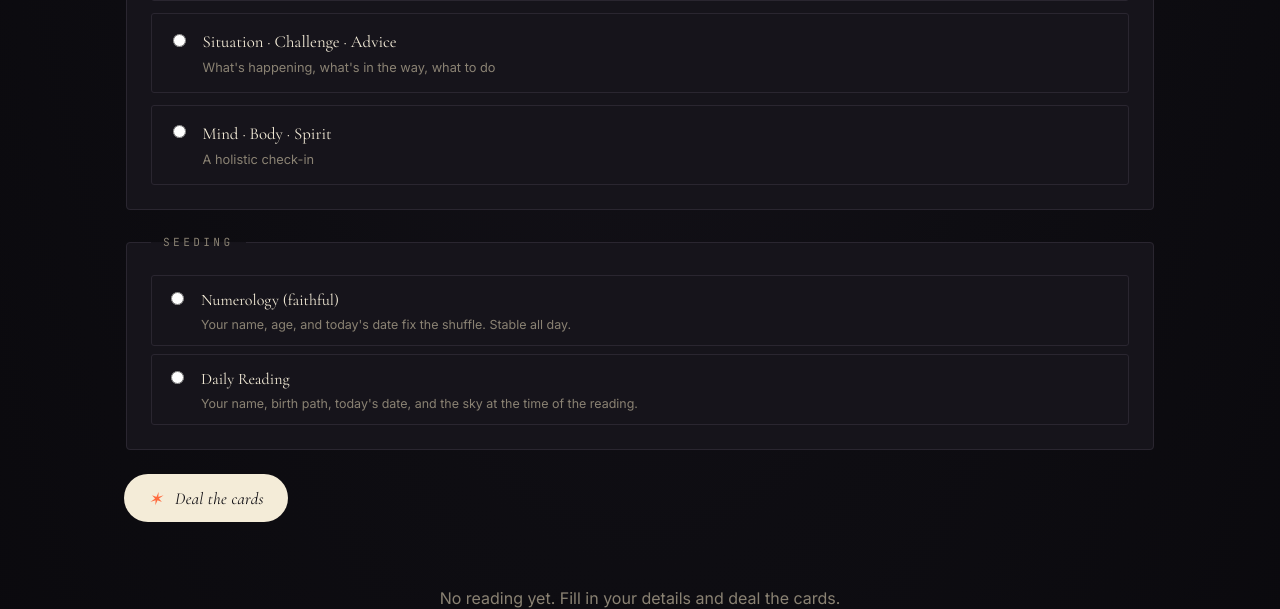
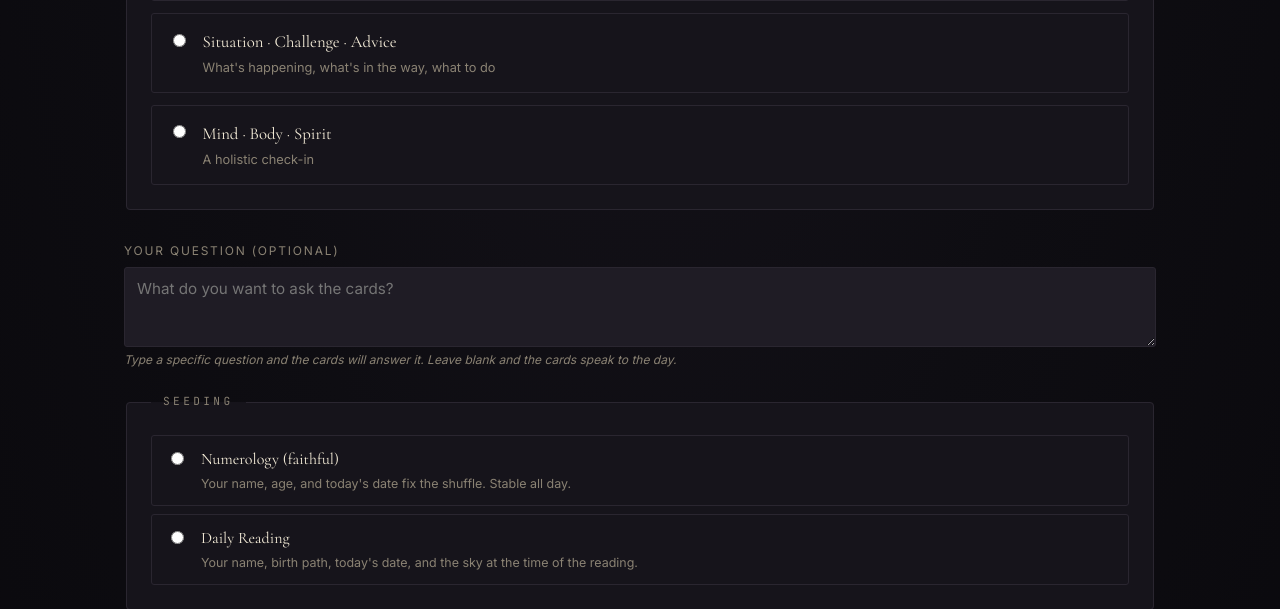
Before and after one commit to xDarkicex/syzygy-tarot, a FastAPI app: page / in a window 1280 px wide. Shown: the part 1185-1794 px from the top of the page. Run offline with FastAPI, Linux system fonts and the light colour scheme.

Commit message:
Question textarea: always visible, no x-show gating
Drop the x-show. The textarea is now always rendered; it just sits
between the spread picker and the seeding picker. The LLM prompt already
threads the question into the closing paragraph, so it works regardless
of which spread the user picks.

This sidesteps a real Alpine-quirk we were chasing: x-show in this
particular form scope (body x-data with the radios inside a child
fieldset) was evaluating the wrong value. Showing the field by default
is more honest and more forgiving — a user who picks Hear/Help/Hold
can still type a question if they want.

```diff
--- a/app/static/css/site.css
+++ b/app/static/css/site.css
@@ -335,9 +335,7 @@ fieldset.profile input:focus, fieldset.profile select:focus { outline: 2px solid
 .interpretation__strong { color: var(--ember); font-weight: 500; }
 .interpretation__body--pending { display: flex; flex-direction: column; align-items: center; gap: 0.5rem; padding: 1rem 0; }
 .interpretation__body--pending p { font-family: var(--serif); font-style: italic; color: var(--ink-soft); margin: 0; }
-.question-field { display: none; margin-top: 0.5rem; }
-.question-field[style*="display: block"],
-.question-field[style*="display:block"] { display: block !important; }
+.question-field { display: block; margin-top: 0.5rem; }
 .question-field label { display: flex; flex-direction: column; gap: 0.4rem; }
 .question-field span { font-size: 0.75rem; letter-spacing: 0.15em; text-transform: uppercase; color: var(--ink-faint); }
 .question-field textarea {
--- a/app/templates/home.html
+++ b/app/templates/home.html
@@ -67,14 +67,14 @@
     {% endfor %}
   </fieldset>
 
-  <div class="question-field" x-show="profile.spread === 'single'">
+  <div class="question-field">
     <label>
       <span>Your question <span class="question-field__opt">(optional)</span></span>
       <textarea name="question" rows="3" maxlength="500"
                 placeholder="What do you want to ask the cards?"
                 x-model="profile.question"></textarea>
     </label>
-    <p class="question-field__hint">Single card with a question is the deepest kind of reading. Leave blank and the card speaks to the day.</p>
+    <p class="question-field__hint">Type a specific question and the cards will answer it. Leave blank and the cards speak to the day.</p>
   </div>
 
   <fieldset class="strategy-picker">
```
